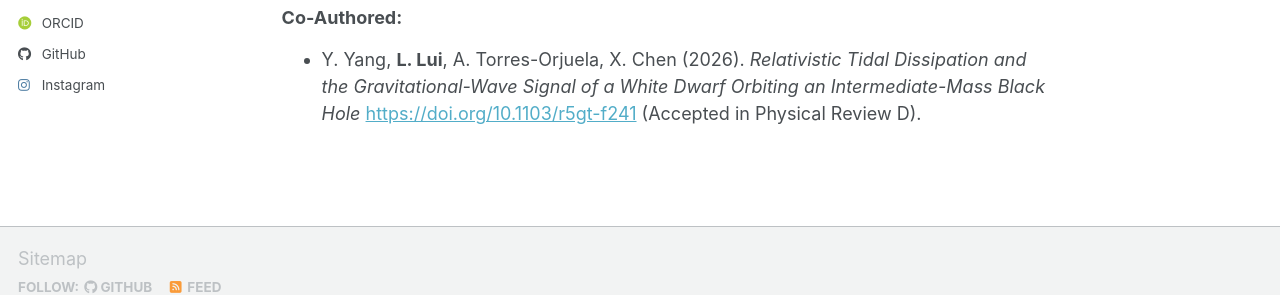
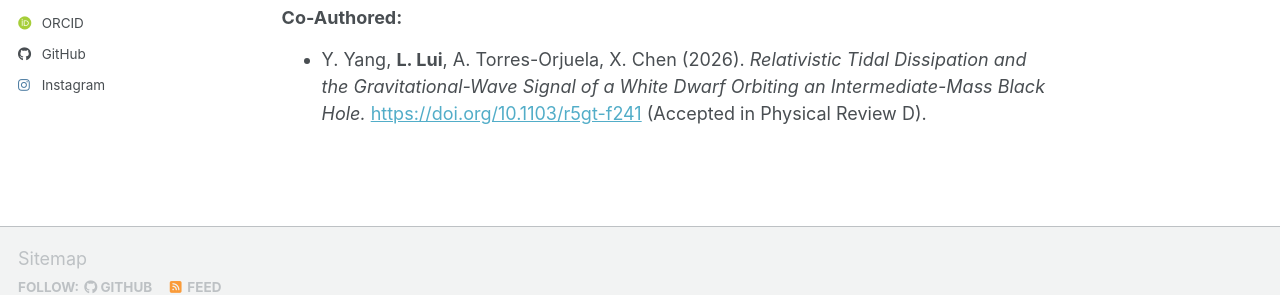
Before and after one commit to leiflui/leiflui.github.io, a Jekyll site: the page built from _pages/publications.md, in a window 1280 px wide. Shown: the part 473-768 px from the top of the page. Built offline with Jekyll 4.4.1, drawn with Linux system fonts in a browser that asks for light colours; some web fonts are replaced; a script bundle is joined from its source files by our own code; library files that are not in the unit come from our copies.

```diff
--- a/_pages/publications.md
+++ b/_pages/publications.md
@@ -9,4 +9,4 @@ author_profile: true
 - **L. Lui**, A. Torres-Orjuela, R. Kar Chowdhury, &  L. Dai. (2025). *Gravitational Wave Signatures of Quasi-Periodic Eruptions: LISA Detection Prospects for RX J1301.9+2747.* [DOI: 10.3847/1538-4357/ae71cc](https://iopscience.iop.org/article/10.3847/1538-4357/ae71cc) (Published in The Astrophysical Journal).
 
 ### Co-Authored:
-- Y. Yang, **L. Lui**, A. Torres-Orjuela, X. Chen (2026). *Relativistic Tidal Dissipation and the Gravitational-Wave Signal of a White Dwarf Orbiting an Intermediate-Mass Black Hole* [https://doi.org/10.1103/r5gt-f241](https://doi.org/10.1103/r5gt-f241) (Accepted in Physical Review D).
+- Y. Yang, **L. Lui**, A. Torres-Orjuela, X. Chen (2026). *Relativistic Tidal Dissipation and the Gravitational-Wave Signal of a White Dwarf Orbiting an Intermediate-Mass Black Hole.* [https://doi.org/10.1103/r5gt-f241](https://doi.org/10.1103/r5gt-f241) (Accepted in Physical Review D).
```
